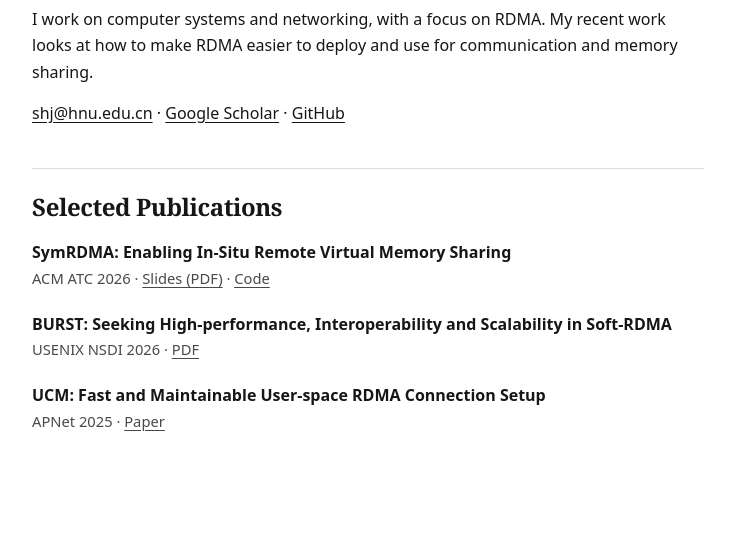
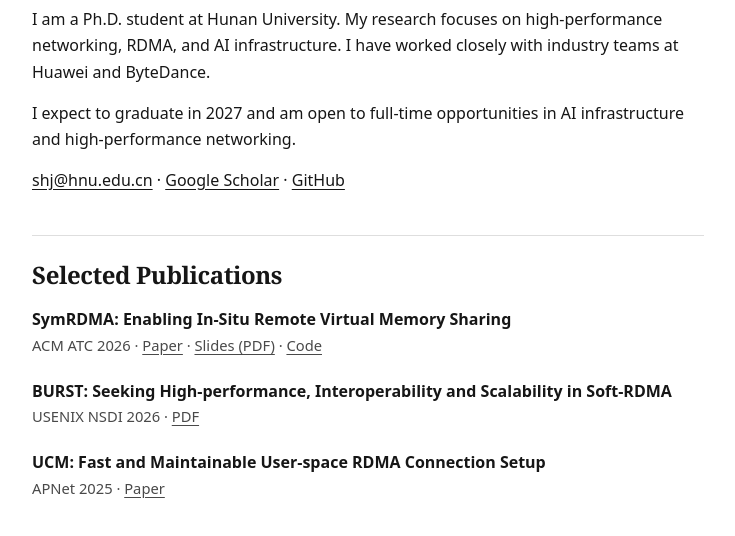
Before and after one commit to ShenHuijun/shenhuijun.github.io, a plain HTML site: page index.html in a window 1280 px wide. Shown: the part 194-730 px from the top of the page, without its empty margins (272-1007 px from the left). Drawn offline with Linux system fonts and the light colour scheme.

Commit message:
Update homepage bio and SymRDMA paper link

```diff
--- a/index.html
+++ b/index.html
@@ -91,7 +91,8 @@
   <main>
     <header>
       <h1>Huijun Shen</h1>
-      <p>I work on computer systems and networking, with a focus on RDMA. My recent work looks at how to make RDMA easier to deploy and use for communication and memory sharing.</p>
+      <p>I am a Ph.D. student at Hunan University. My research focuses on high-performance networking, RDMA, and AI infrastructure. I have worked closely with industry teams at Huawei and ByteDance.</p>
+      <p>I expect to graduate in 2027 and am open to full-time opportunities in AI infrastructure and high-performance networking.</p>
       <p>
         <a href="mailto:shj@hnu.edu.cn">shj@hnu.edu.cn</a> ·
         <a href="https://scholar.google.com/citations?user=RUrUcWAAAAAJ&amp;hl=en">Google Scholar</a> ·
@@ -105,7 +106,9 @@
         <li>
           <span class="paper-title">SymRDMA: Enabling In-Situ Remote Virtual Memory Sharing</span>
           <div class="paper-details">
-            ACM ATC 2026 · <a href="papers/symrdma-slides.pdf" aria-label="SymRDMA presentation slides (PDF)">Slides (PDF)</a> ·
+            ACM ATC 2026 ·
+            <a href="https://dl.acm.org/doi/epdf/10.1145/3828523.3857051" aria-label="SymRDMA paper (ACM PDF)">Paper</a> ·
+            <a href="papers/symrdma-slides.pdf" aria-label="SymRDMA presentation slides (PDF)">Slides (PDF)</a> ·
             <a href="https://github.com/ShenHuijun/SymRDMA-codes" aria-label="SymRDMA source code">Code</a>
           </div>
         </li>
```
